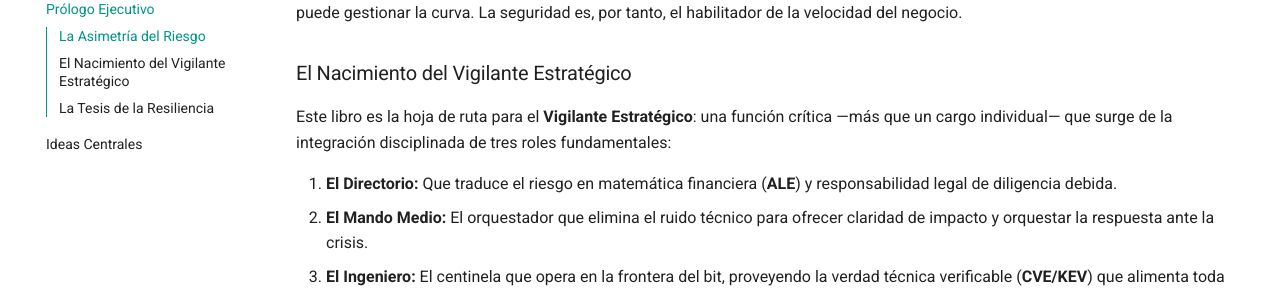
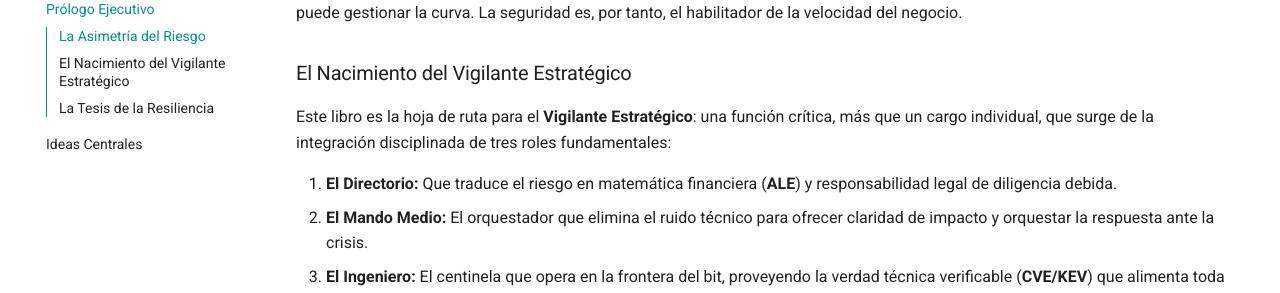
Before and after one commit to jccarvajal/ciberseguridad-grc, an MkDocs documentation site: the page built from docs/prologo.md, in a window 1280 px wide and 900 px high, scrolled down 533 px. Shown: the part 153-446 px from the top of the window. Built offline with MkDocs 1.6.1 and Material for MkDocs 9.7.7, drawn with Linux system fonts in a browser that asks for light colours.

```diff
--- a/docs/prologo.md
+++ b/docs/prologo.md
@@ -11,7 +11,7 @@ Nos enfrentamos a una brecha crítica. Por un lado, la **autonomía adversaria**
 Para cerrar esta brecha, debemos entender que la ciberseguridad no es el muro que detiene el avance, sino los frenos de un auto de Fórmula 1. Los frenos no existen para que el auto se detenga, sino para permitir que el piloto acelere a fondo con la certeza de que puede gestionar la curva. La seguridad es, por tanto, el habilitador de la velocidad del negocio.
 
 ### El Nacimiento del Vigilante Estratégico
-Este libro es la hoja de ruta para el **Vigilante Estratégico**: una función crítica —más que un cargo individual— que surge de la integración disciplinada de tres roles fundamentales:
+Este libro es la hoja de ruta para el **Vigilante Estratégico**: una función crítica, más que un cargo individual, que surge de la integración disciplinada de tres roles fundamentales:
 
 1. **El Directorio:** Que traduce el riesgo en matemática financiera (**ALE**) y responsabilidad legal de diligencia debida.
 2. **El Mando Medio:** El orquestador que elimina el ruido técnico para ofrecer claridad de impacto y orquestar la respuesta ante la crisis.
```
